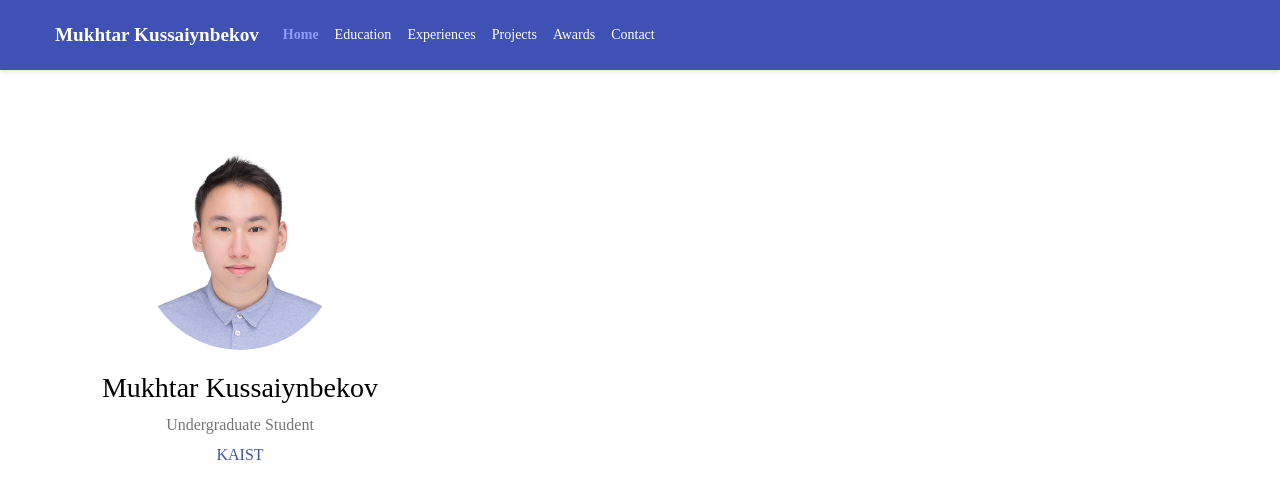
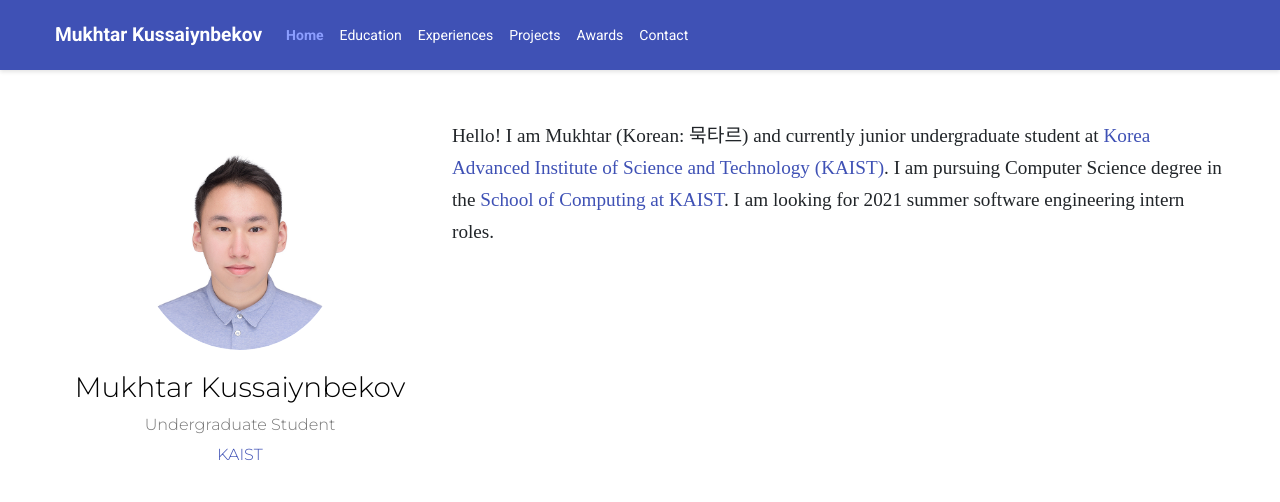
Before and after one commit to mukhtarkv/mukhtarkussaiynbekov.github.io, a plain HTML site: page index.html in a window 1280 px wide. Shown: the top 502 px of the page. Drawn offline with nearby package versions, Linux system fonts and the light colour scheme; some icons are missing.

Commit message:
add self-introduction

```diff
--- a/css/sections.css
+++ b/css/sections.css
@@ -3,6 +3,10 @@
   padding: 110px 0;
   animation: intro .3s both;
   animation-delay: .15s;
+}
+
+.home-section:nth-of-type(even) {
+    background-color: #f7f7f7;
 }
 
 .home-section {
@@ -94,4 +98,9 @@ ul.network-icon {
     flex: 0 0 33.33333333%;
     max-width: 33.33333333%;
   }
+
+  .col-lg-8 {
+    flex: 0 0 66.66666667%;
+    max-width: 66.66666667%;
+  }
 }
--- a/css/styles.css
+++ b/css/styles.css
@@ -10,6 +10,11 @@ body {
 
   color: #212529;
   text-align: left;
+}
+
+p {
+  font-size: 1.2rem;
+  line-height: 2rem;
 }
 
 a {
@@ -46,7 +51,7 @@ img {
 }
 
 h1, h2, h3, h4, h5, h6 {
-    font-family: 'Montserrat,sans-serif';
+    font-family: 'Montserrat',sans-serif;
     font-weight: 400;
     margin-top: 1rem;
     margin-bottom: .5rem;
--- a/css/topnavbar.css
+++ b/css/topnavbar.css
@@ -2,7 +2,7 @@
 .navbar-light {
   background: #3f51b5!important;
   box-shadow: 0 0.125rem 0.25rem 0 rgba(0,0,0,.11);
-  font-family: 'Roboto,sans-serif';
+  font-family: 'Roboto',sans-serif;
   font-weight: 400;
   line-height: 1.25;
   text-rendering: optimizeLegibility;
--- a/index.html
+++ b/index.html
@@ -70,7 +70,7 @@
             <div class="portrait-title">
               <h2>Mukhtar Kussaiynbekov</h2>
               <h3>Undergraduate Student</h3>
-              <h3><a href="https://cs.kaist.ac.kr">KAIST</a></h3>
+              <h3><a href="https://cs.kaist.ac.kr/">KAIST</a></h3>
             </div>
             <ul class="network-icon" aria-hidden="true">
               <li>
@@ -92,7 +92,13 @@
           </div>
         </div>
         <div class="col-lg-8 col-12">
-
+          <p>
+            Hello! I am Mukhtar (Korean: 묵타르) and currently junior undergraduate student at
+            <a target="_blank" href="https://www.kaist.ac.kr/en/">Korea Advanced Institute of Science and Technology (KAIST)</a>.
+             I am pursuing Computer Science degree in the
+            <a target="_blank" href="https://cs.kaist.ac.kr/">School of Computing at KAIST</a>.
+             I am looking for 2021 summer software engineering intern roles.<br />
+          </p>
         </div>
       </div>
     </div>
```
